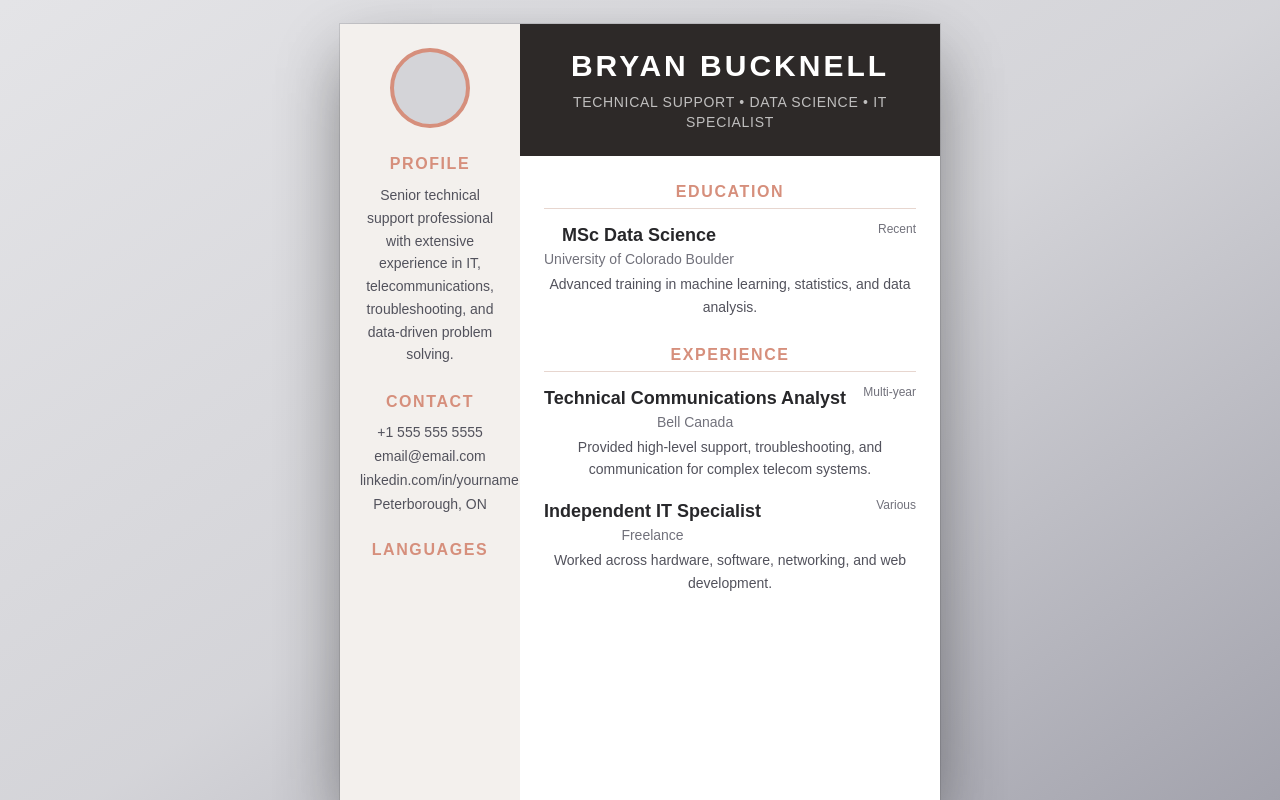
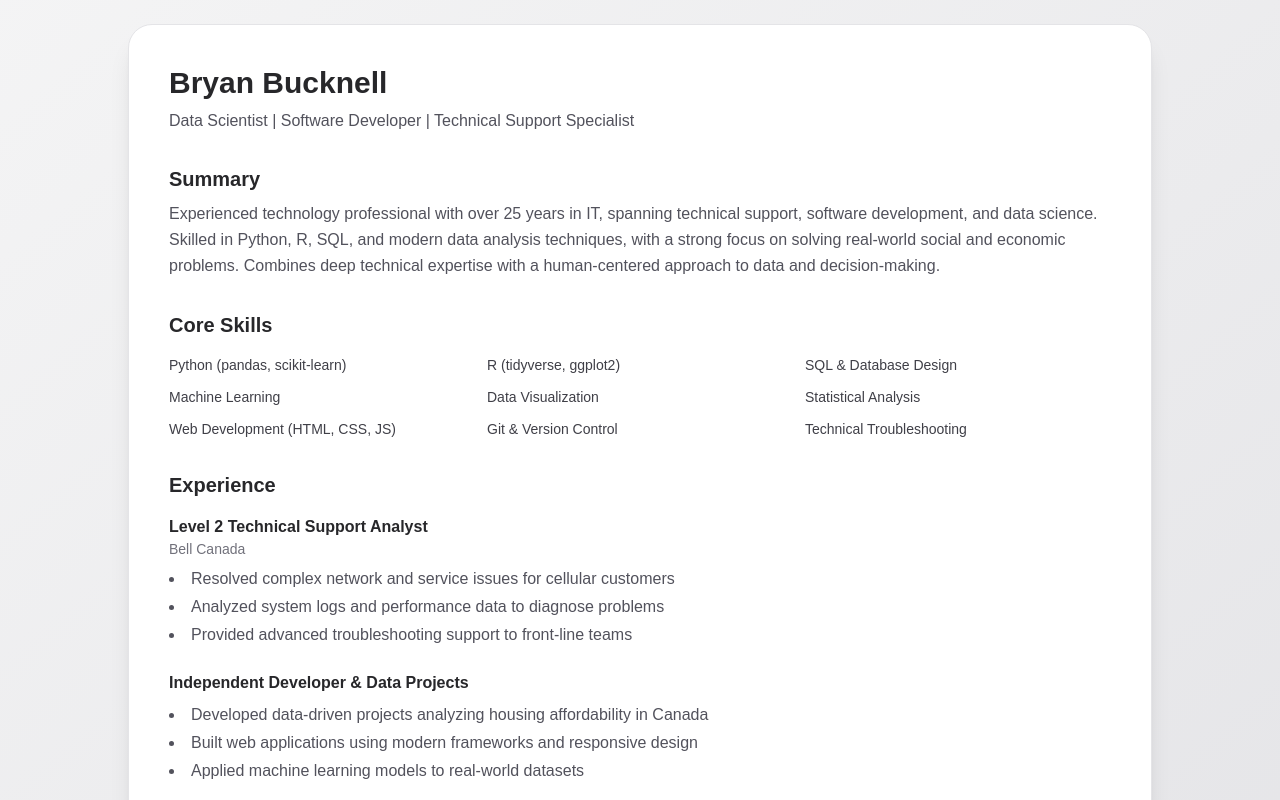
Before and after one commit to brbucknell/threepillars, a Next.js app: page /resume in a window 1280 px wide. Shown: the top 800 px of the page. Built offline with nearby package versions, Linux system fonts and the light colour scheme.

Commit message:
Update page.tsx

```diff
--- a/app/resume/page.tsx
+++ b/app/resume/page.tsx
@@ -1,188 +1,84 @@
-"use client";
+export default function ResumePage() {
+  return (
+    <main className="min-h-screen bg-gradient-to-br from-zinc-100 to-zinc-200 p-6 flex items-center justify-center">
+      <div className="w-full max-w-5xl rounded-3xl bg-white shadow-xl border border-zinc-200 p-10">
 
-import { useState } from "react";
+        {/* Header */}
+        <header className="mb-8">
+          <h1 className="text-3xl font-bold text-zinc-800">Bryan Bucknell</h1>
+          <p className="text-zinc-600 mt-2">
+            Data Scientist | Software Developer | Technical Support Specialist
+          </p>
+        </header>
 
-export default function ResumePage() {
-  const [open, setOpen] = useState(false);
+        {/* Summary */}
+        <section className="mb-8">
+          <h2 className="text-xl font-semibold text-zinc-800 mb-2">Summary</h2>
+          <p className="text-zinc-600 leading-relaxed">
+            Experienced technology professional with over 25 years in IT, spanning technical support, software development, and data science.
+            Skilled in Python, R, SQL, and modern data analysis techniques, with a strong focus on solving real-world social and economic problems.
+            Combines deep technical expertise with a human-centered approach to data and decision-making.
+          </p>
+        </section>
 
-  return (
-    <main className="min-h-screen bg-gradient-to-br from-zinc-200 via-zinc-300 to-zinc-400 flex items-center justify-center p-6">
-      <div className="flex flex-col items-center gap-4">
-        <button
-          onClick={() => setOpen(true)}
-          className="group relative transition-transform duration-300 hover:scale-[1.02]"
-        >
-          <div className="relative w-[420px] sm:w-[500px] md:w-[600px]">
-            <div className="absolute inset-0 translate-y-6 scale-95 rounded-sm bg-black/20 blur-2xl" />
-            <div className="relative bg-white shadow-[0_30px_60px_rgba(0,0,0,0.28)] ring-1 ring-black/10 overflow-hidden">
-              <div className="aspect-[8.5/11] w-full">
-                <ResumeMockup />
-              </div>
-            </div>
+        {/* Skills */}
+        <section className="mb-8">
+          <h2 className="text-xl font-semibold text-zinc-800 mb-4">Core Skills</h2>
+          <div className="grid grid-cols-2 md:grid-cols-3 gap-3 text-sm text-zinc-700">
+            <span>Python (pandas, scikit-learn)</span>
+            <span>R (tidyverse, ggplot2)</span>
+            <span>SQL & Database Design</span>
+            <span>Machine Learning</span>
+            <span>Data Visualization</span>
+            <span>Statistical Analysis</span>
+            <span>Web Development (HTML, CSS, JS)</span>
+            <span>Git & Version Control</span>
+            <span>Technical Troubleshooting</span>
           </div>
-        </button>
+        </section>
 
-        <p className="text-sm text-zinc-700/80">Click resume to enlarge</p>
+        {/* Experience */}
+        <section className="mb-8">
+          <h2 className="text-xl font-semibold text-zinc-800 mb-4">Experience</h2>
+
+          <div className="mb-6">
+            <h3 className="font-semibold text-zinc-800">Level 2 Technical Support Analyst</h3>
+            <p className="text-sm text-zinc-500">Bell Canada</p>
+            <ul className="list-disc list-inside text-zinc-600 mt-2 space-y-1">
+              <li>Resolved complex network and service issues for cellular customers</li>
+              <li>Analyzed system logs and performance data to diagnose problems</li>
+              <li>Provided advanced troubleshooting support to front-line teams</li>
+            </ul>
+          </div>
+
+          <div>
+            <h3 className="font-semibold text-zinc-800">Independent Developer & Data Projects</h3>
+            <ul className="list-disc list-inside text-zinc-600 mt-2 space-y-1">
+              <li>Developed data-driven projects analyzing housing affordability in Canada</li>
+              <li>Built web applications using modern frameworks and responsive design</li>
+              <li>Applied machine learning models to real-world datasets</li>
+            </ul>
+          </div>
+        </section>
+
+        {/* Education */}
+        <section className="mb-8">
+          <h2 className="text-xl font-semibold text-zinc-800 mb-2">Education</h2>
+          <p className="text-zinc-600">
+            Master of Science in Data Science<br />
+            University of Colorado Boulder (Coursera)
+          </p>
+        </section>
+
+        {/* Certifications */}
+        <section>
+          <h2 className="text-xl font-semibold text-zinc-800 mb-2">Certifications</h2>
+          <p className="text-zinc-600">
+            SafeCheck Advanced Food Safety Certification Program (2025)
+          </p>
+        </section>
+
       </div>
-
-      {open && (
-        <div
-          className="fixed inset-0 z-50 flex items-center justify-center bg-black/70 p-4"
-          onClick={() => setOpen(false)}
-        >
-          <div
-            className="relative max-h-[95vh] w-full max-w-5xl"
-            onClick={(e) => e.stopPropagation()}
-          >
-            <button
-              onClick={() => setOpen(false)}
-              className="absolute -top-12 right-0 bg-white px-3 py-1 text-sm shadow"
-            >
-              Close
-            </button>
-
-            <div className="mx-auto w-full max-w-[900px] bg-white shadow-[0_40px_100px_rgba(0,0,0,0.45)] overflow-hidden">
-              <div className="aspect-[8.5/11] w-full">
-                <ResumeMockup />
-              </div>
-            </div>
-          </div>
-        </div>
-      )}
     </main>
   );
 }
-
-function ResumeMockup() {
-  return (
-    <div className="grid h-full w-full grid-cols-[30%_70%] text-sm text-zinc-700">
-      {/* LEFT */}
-      <aside className="bg-[#f3f0ed] px-5 py-6">
-        <div className="flex flex-col items-center mb-4">
-          <div className="h-20 w-20 rounded-full border-4 border-[#d68f7c] bg-zinc-300" />
-        </div>
-
-        <SectionTitle>PROFILE</SectionTitle>
-        <p className="leading-relaxed text-sm text-zinc-600">
-          Senior technical support professional with extensive experience in IT,
-          telecommunications, troubleshooting, and data-driven problem solving.
-        </p>
-
-        <SectionTitle>CONTACT</SectionTitle>
-        <div className="space-y-1 text-sm text-zinc-600">
-          <p>+1 555 555 5555</p>
-          <p>email@email.com</p>
-          <p>linkedin.com/in/yourname</p>
-          <p>Peterborough, ON</p>
-        </div>
-
-        <SectionTitle>LANGUAGES</SectionTitle>
-        <div className="space-y-3 text-sm">
-          {[
-
-
-
-          ].map(([label, width]) => (
-            <div key={label}>
-              <div className="mb-1 text-zinc-600">{label}</div>
-              <div className="h-2 w-full bg-[#e6d7d0]">
-                <div
-                  className="h-2 bg-[#d68f7c]"
-                  style={{ width: `${width}%` }}
-                />
-              </div>
-            </div>
-          ))}
-        </div>
-      </aside>
-
-      {/* RIGHT */}
-      <section>
-        <div className="bg-[#2d2928] px-6 py-6 text-white">
-          <h1 className="text-3xl font-semibold tracking-widest">
-            BRYAN BUCKNELL
-          </h1>
-          <p className="mt-2 text-sm uppercase tracking-wider text-white/70">
-            Technical Support • Data Science • IT Specialist
-          </p>
-        </div>
-
-        <div className="px-6 py-6">
-          <ResumeSection title="EDUCATION">
-            <ResumeItem
-              title="MSc Data Science"
-              place="University of Colorado Boulder"
-              years="Recent"
-              text="Advanced training in machine learning, statistics, and data analysis."
-            />
-          </ResumeSection>
-
-          <ResumeSection title="EXPERIENCE">
-            <ResumeItem
-              title="Technical Communications Analyst"
-              place="Bell Canada"
-              years="Multi-year"
-              text="Provided high-level support, troubleshooting, and communication for complex telecom systems."
-            />
-            <ResumeItem
-              title="Independent IT Specialist"
-              place="Freelance"
-              years="Various"
-              text="Worked across hardware, software, networking, and web development."
-            />
-          </ResumeSection>
-        </div>
-      </section>
-    </div>
-  );
-}
-
-function SectionTitle({ children }: { children: React.ReactNode }) {
-  return (
-    <h2 className="mt-6 mb-2 text-base font-bold tracking-widest text-[#d68f7c]">
-      {children}
-    </h2>
-  );
-}
-
-function ResumeSection({
-  title,
-  children,
-}: {
-  title: string;
-  children: React.ReactNode;
-}) {
-  return (
-    <div className="mb-6">
-      <h2 className="mb-3 border-b border-[#e7d6cf] pb-1 text-base font-bold tracking-widest text-[#d68f7c]">
-        {title}
-      </h2>
-      <div className="space-y-4">{children}</div>
-    </div>
-  );
-}
-
-function ResumeItem({
-  title,
-  place,
-  years,
-  text,
-}: {
-  title: string;
-  place: string;
-  years: string;
-  text: string;
-}) {
-  return (
-    <div>
-      <div className="mb-1 flex justify-between">
-        <div>
-          <h3 className="text-lg font-semibold text-zinc-800">{title}</h3>
-          <p className="text-sm text-zinc-500">{place}</p>
-        </div>
-        <span className="text-xs text-zinc-500">{years}</span>
-      </div>
-      <p className="text-sm leading-relaxed text-zinc-600">{text}</p>
-    </div>
-  );
-}
```
